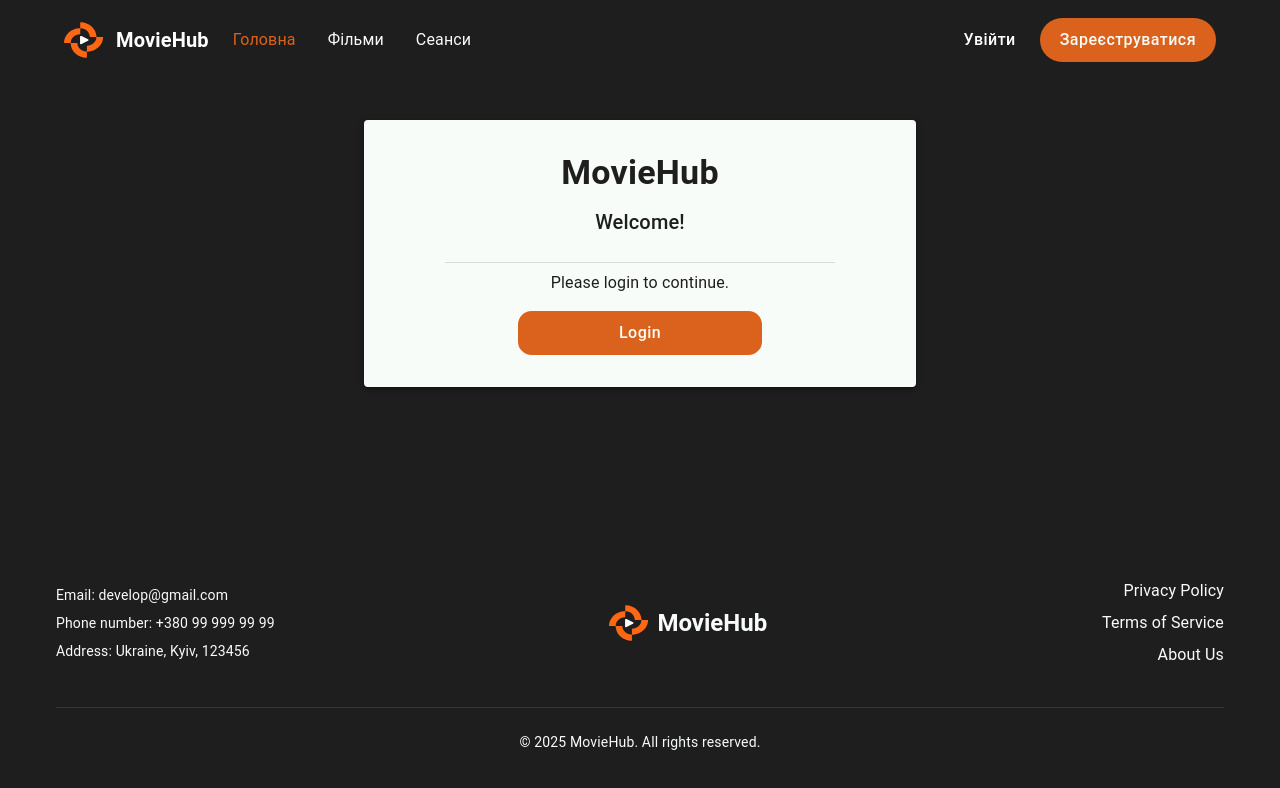
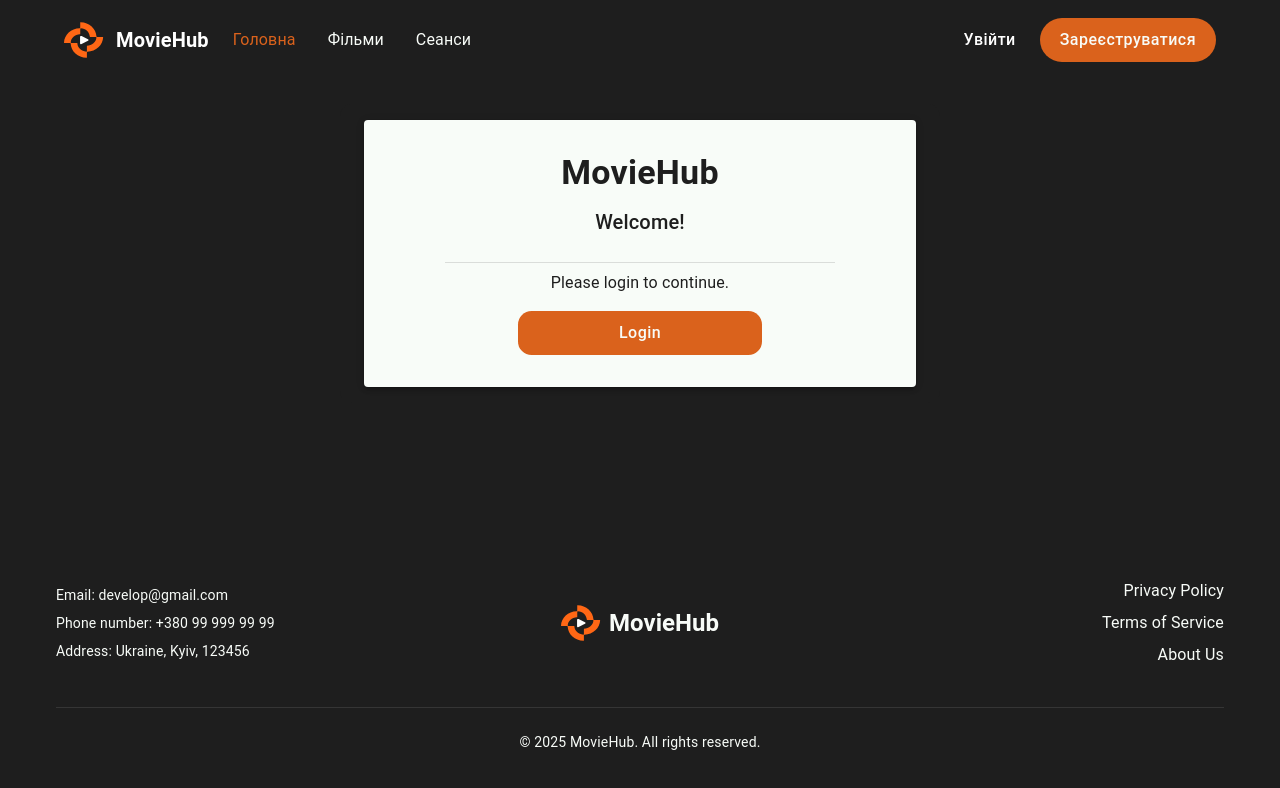
Before and after one commit to Rivgoo/MovieHub-WEB, a React (Vite) app: page / in a window 1280 px wide. Shown: the top 788 px of the page. Built offline with nearby package versions, Linux system fonts and the light colour scheme.

Commit message:
fix: logo position
Task #56

```diff
--- a/src/shared/components/Footer.tsx
+++ b/src/shared/components/Footer.tsx
@@ -26,10 +26,12 @@ const Footer: React.FC = () => {
       }}>
         <Box
           sx={{
-            display: "flex",
-            flexDirection: { xs: "column", sm: "row" },
-            justifyContent: { xs: "center", sm: "space-between" },
-            alignItems: { xs: "center", sm: "center" },
+            display: 'grid',
+            gridTemplateColumns: {
+              xs: '1fr',
+              sm: '1fr auto 1fr',
+            },
+            alignItems: 'center',
             gap: { xs: 3, sm: 2 },
           }}
         >
```
